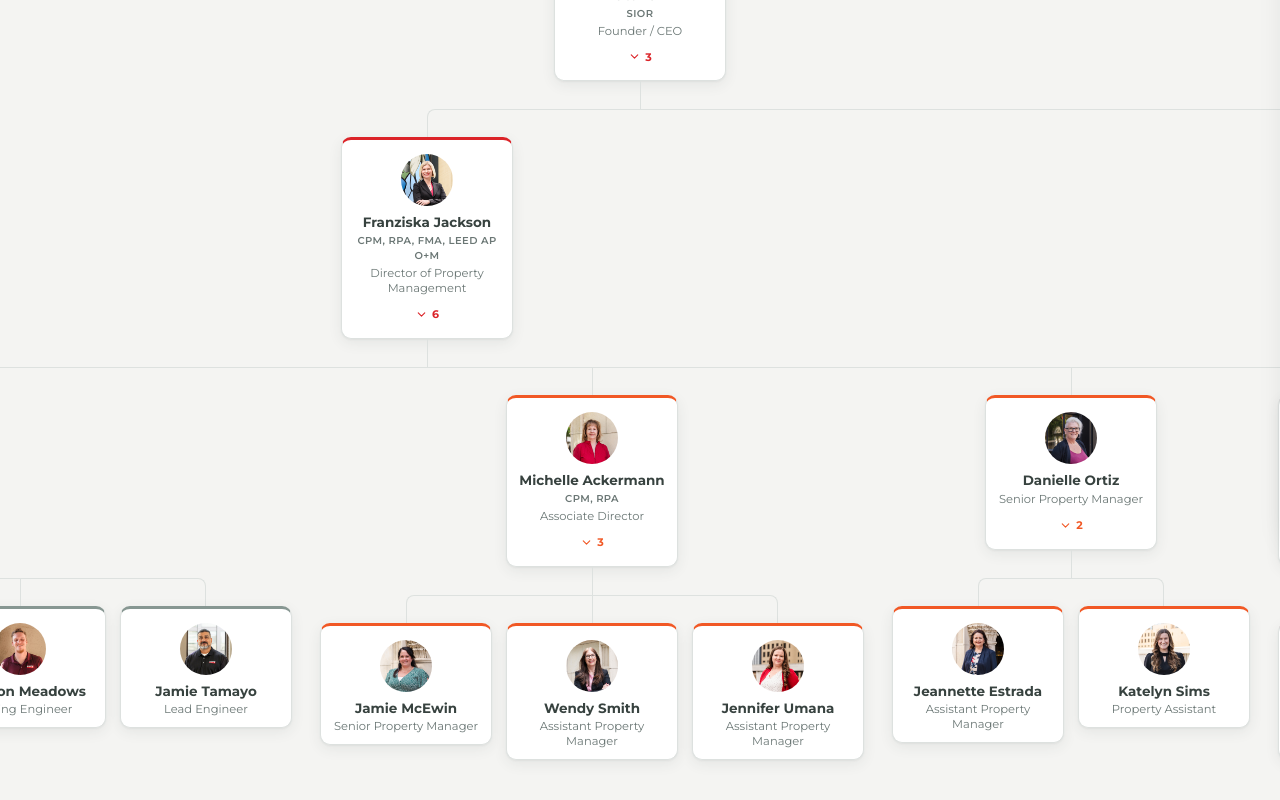
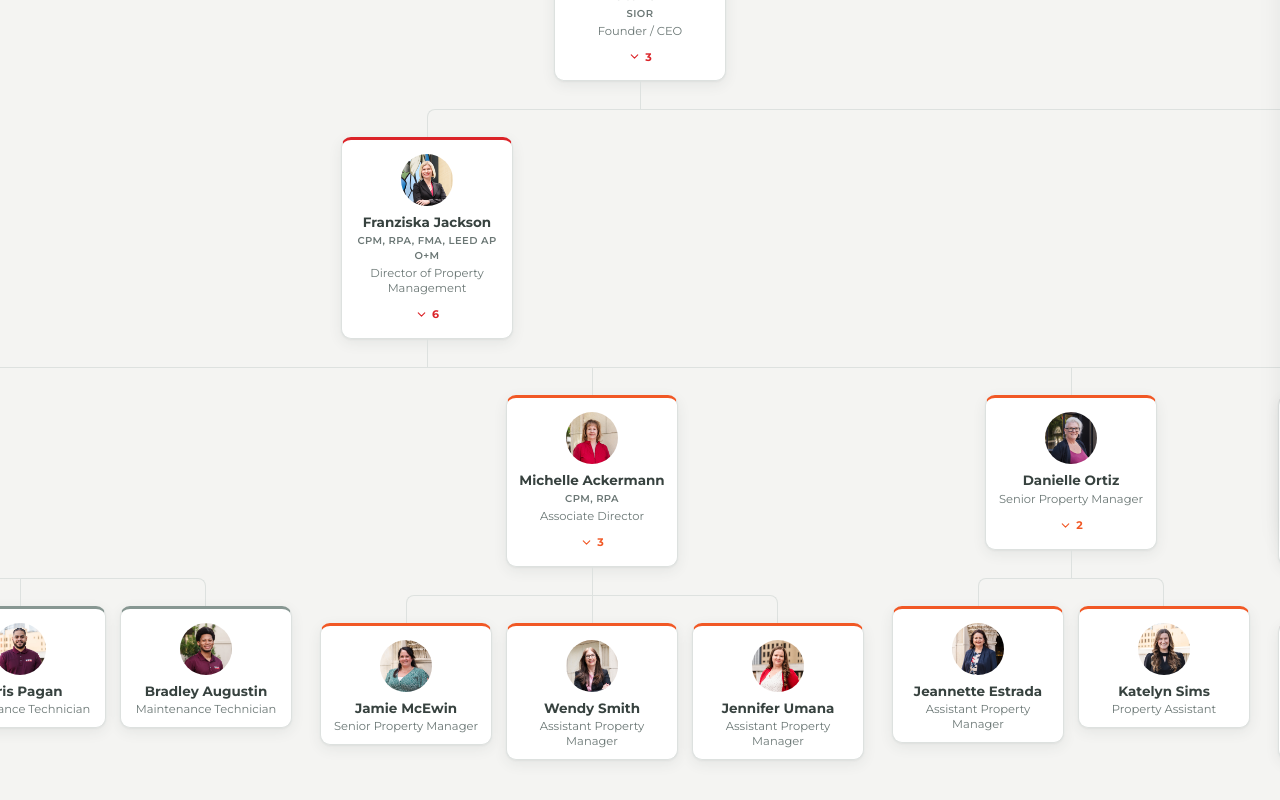
Before and after one commit to seanmbednarz/ecr-management-directory, a React (Vite) app: page / in a window 1280 px wide. Shown: the part 260-1060 px from the top of the page. Built offline with nearby package versions, Linux system fonts and the light colour scheme.

Commit message:
Order Mike Bartz's team Lead Engineer > Building Engineer > Maintenance Technician
Co-Authored-By: Claude Fable 5.1 <noreply@anthropic.com>

```diff
--- a/src/data.ts
+++ b/src/data.ts
@@ -47,18 +47,15 @@ export const PEOPLE: Person[] = [
   { id: 'mike-bartz', name: 'Mike Bartz', cred: '', title: 'Chief Engineer', dept: 'management', parent: 'franziska-jackson',
     email: 'mbartz@ecrtx.com', phone: '', mobile: '512-497-8066', linkedin: '',
     photo: '/Mike_Bartz_-_Square.jpg', bio: BIO('mike-bartz'), color: '#879792' },
-  { id: 'chris-pagan', name: 'Chris Pagan', cred: '', title: 'Maintenance Technician', dept: 'management', parent: 'mike-bartz',
-    email: 'cpagan@ecrtx.com', phone: '512-505-2768', mobile: '512-947-8014', linkedin: '',
-    photo: '/Chris_Pagan_-_Square.jpg', bio: BIO('chris-pagan'), color: '#879792' },
+  { id: 'jamie-tamayo', name: 'Jamie Tamayo', cred: '', title: 'Lead Engineer', dept: 'management', parent: 'mike-bartz',
+    email: 'jtamayo@ecrtx.com', phone: '512-505-2763', mobile: '512-994-5032', linkedin: LI('jamie-tamayo-447149271'),
+    photo: '/Jamie_Tamayo_-_Square.jpg', bio: BIO('jamie-tamayo'), color: '#879792' },
   { id: 'cesar-sanchez', name: 'Cesar Sanchez', cred: '', title: 'Building Engineer', dept: 'management', parent: 'mike-bartz',
     email: 'csanchez@ecrtx.com', phone: '512-505-2766', mobile: '512-545-4411', linkedin: '',
     photo: '/Cesar_Sanchez_-_Square.jpg', bio: BIO('cesar-sanchez'), color: '#879792' },
   { id: 'lee-jordan', name: 'Lee Jordan', cred: '', title: 'Building Engineer', dept: 'management', parent: 'mike-bartz',
     email: 'ljordan@ecrtx.com', phone: '512-505-2758', mobile: '850-426-8497', linkedin: '',
     photo: '/Lee_Jordan_-_Square.jpg', bio: BIO('lee-jordan'), color: '#879792' },
-  { id: 'bradley-augustin', name: 'Bradley Augustin', cred: '', title: 'Maintenance Technician', dept: 'management', parent: 'mike-bartz',
-    email: 'baugustin@ecrtx.com', phone: '512-505-2754', mobile: '786-230-4297', linkedin: LI('bradley-augustin-b6559ba5'),
-    photo: '/Bradley_Augustin_-_Square.jpg', bio: BIO('bradley-augustin'), color: '#879792' },
   { id: 'daniel-segura', name: 'Daniel Segura', cred: '', title: 'Building Engineer', dept: 'management', parent: 'mike-bartz',
     email: 'dsegura@ecrtx.com', phone: '512-505-9042', mobile: '512-815-6070', linkedin: '',
     photo: '/Daniel_Segura_-_Square.jpg', bio: BIO('daniel-segura'), color: '#879792' },
@@ -80,9 +77,12 @@ export const PEOPLE: Person[] = [
   { id: 'brandon-meadows', name: 'Brandon Meadows', cred: '', title: 'Building Engineer', dept: 'management', parent: 'mike-bartz',
     email: 'bmeadows@ecrtx.com', phone: '512-505-0943', mobile: '850-380-6299', linkedin: '',
     photo: '/Brandon_Meadows_-_Square.jpg', bio: BIO('brandon-meadows'), color: '#879792' },
-  { id: 'jamie-tamayo', name: 'Jamie Tamayo', cred: '', title: 'Lead Engineer', dept: 'management', parent: 'mike-bartz',
-    email: 'jtamayo@ecrtx.com', phone: '512-505-2763', mobile: '512-994-5032', linkedin: LI('jamie-tamayo-447149271'),
-    photo: '/Jamie_Tamayo_-_Square.jpg', bio: BIO('jamie-tamayo'), color: '#879792' },
+  { id: 'chris-pagan', name: 'Chris Pagan', cred: '', title: 'Maintenance Technician', dept: 'management', parent: 'mike-bartz',
+    email: 'cpagan@ecrtx.com', phone: '512-505-2768', mobile: '512-947-8014', linkedin: '',
+    photo: '/Chris_Pagan_-_Square.jpg', bio: BIO('chris-pagan'), color: '#879792' },
+  { id: 'bradley-augustin', name: 'Bradley Augustin', cred: '', title: 'Maintenance Technician', dept: 'management', parent: 'mike-bartz',
+    email: 'baugustin@ecrtx.com', phone: '512-505-2754', mobile: '786-230-4297', linkedin: LI('bradley-augustin-b6559ba5'),
+    photo: '/Bradley_Augustin_-_Square.jpg', bio: BIO('bradley-augustin'), color: '#879792' },
 
   { id: 'michelle-ackermann', name: 'Michelle Ackermann', cred: 'CPM, RPA', title: 'Associate Director', dept: 'management', parent: 'franziska-jackson',
     email: 'mackermann@ecrtx.com', phone: '512-505-0884', mobile: '512-284-6845', linkedin: LI('michelle-ackermann-cpm-rpa-a933a622'),
```
